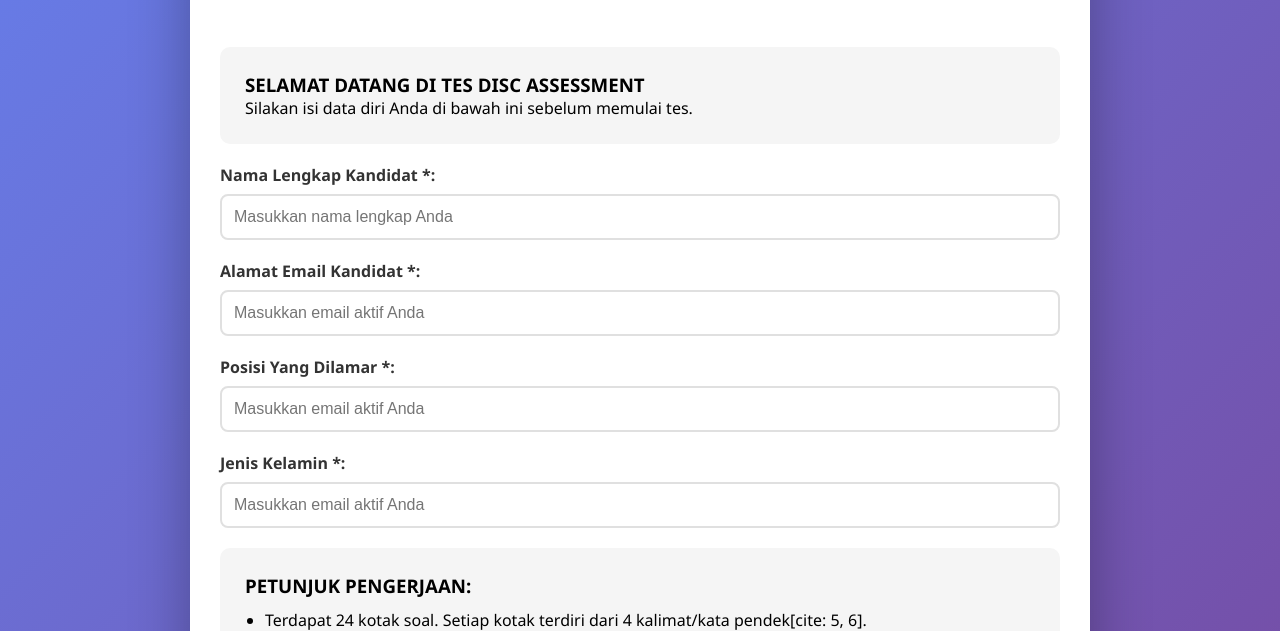
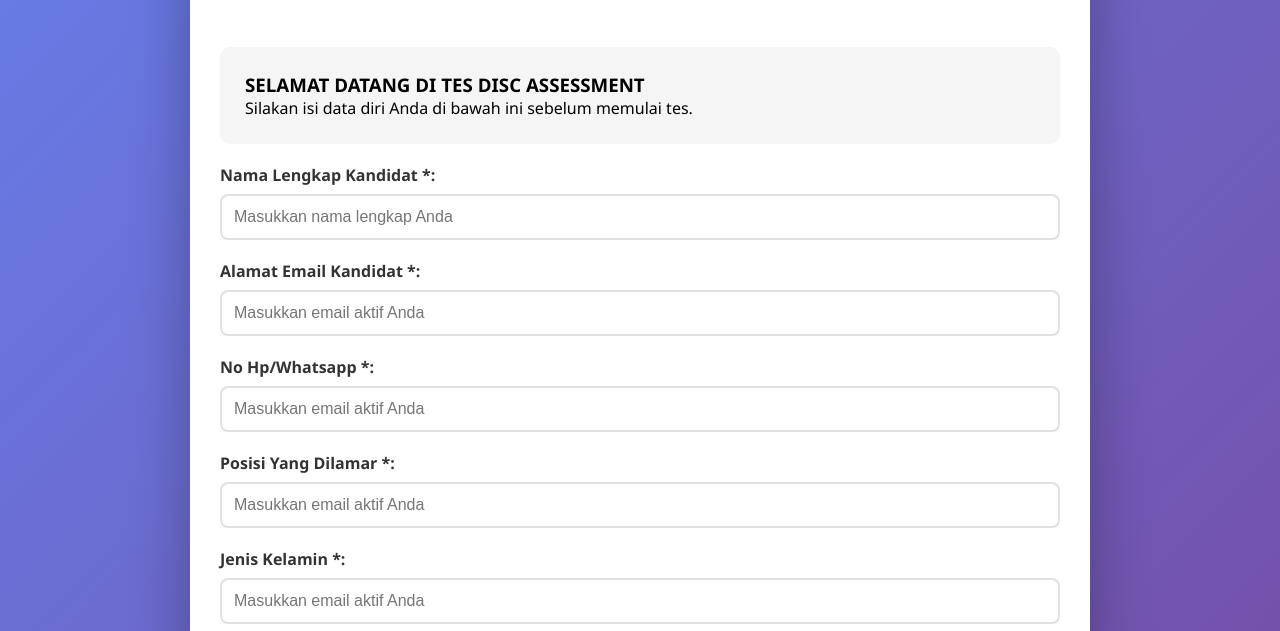
Before and after one commit to Fiscall/DISC-Assessment-AlbeaIndonesia, a website: page index.html in a window 1280 px wide. Shown: the part 161-792 px from the top of the page. Drawn offline with nearby package versions, Linux system fonts and the light colour scheme.

Commit message:
Update index.html

```diff
--- a/index.html
+++ b/index.html
@@ -263,6 +263,11 @@
 
                 <div class="form-group">
                     <label for="emailInput">Alamat Email Kandidat *:</label>
+                    <input type="email" id="emailInput" placeholder="Masukkan email aktif Anda" required autocomplete="off">
+                </div>
+
+                <div class="form-group">
+                    <label for="emailInput">No Hp/Whatsapp *:</label>
                     <input type="email" id="emailInput" placeholder="Masukkan email aktif Anda" required autocomplete="off">
                 </div>
 
```
